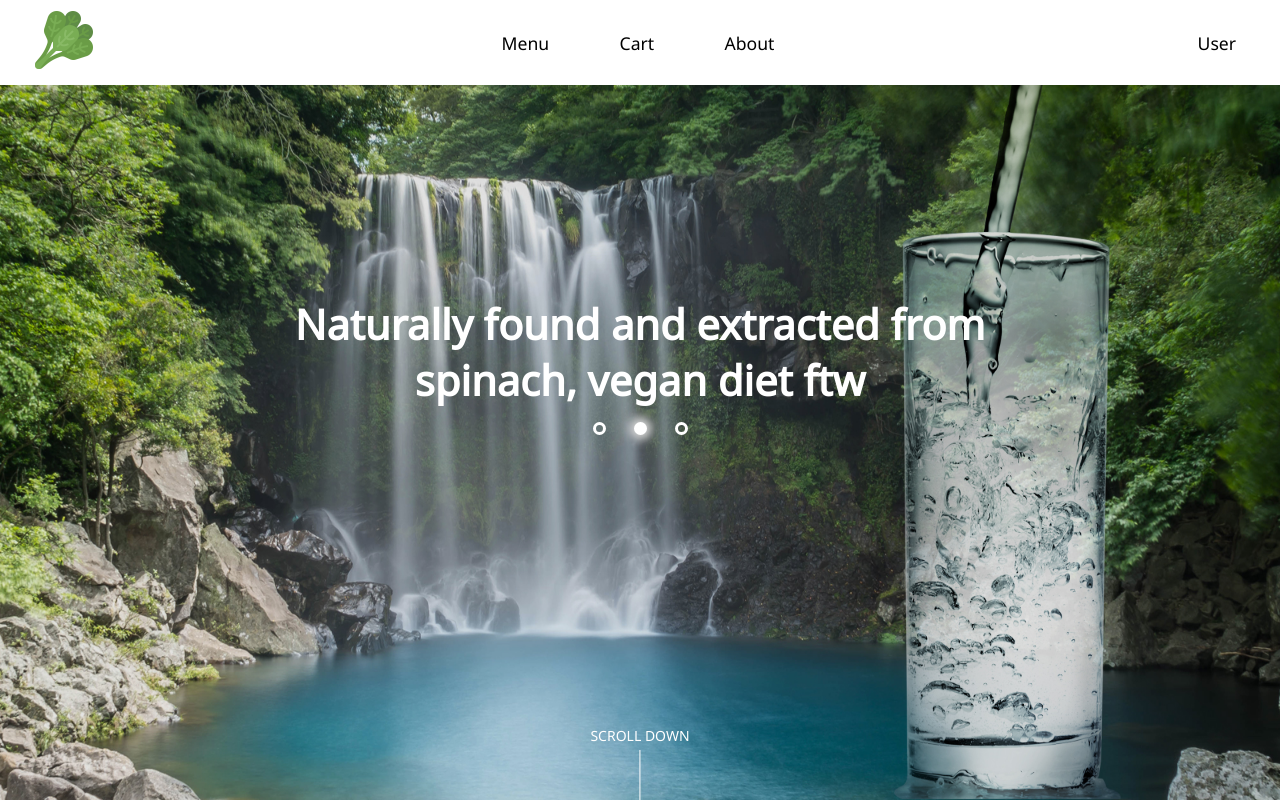
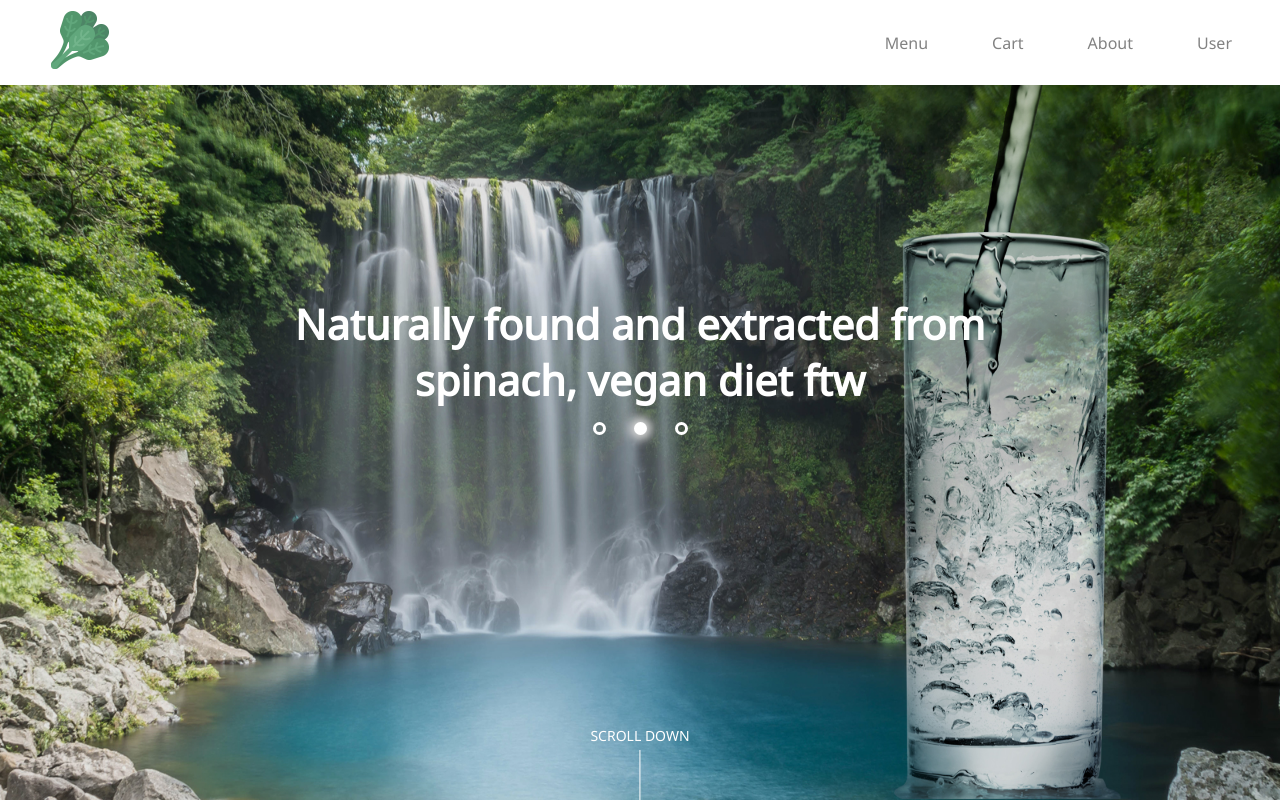
Before and after one commit to ATGphum/spinachclient, a React (Create React App) app: page / in a window 1280 px wide. Shown: the top 802 px of the page. Built offline with nearby package versions, Linux system fonts and the light colour scheme.

Commit message:
small fixes

```diff
--- a/src/App.css
+++ b/src/App.css
@@ -43,10 +43,7 @@
 .NavBar {
   width: 100%;
   position: fixed;
-  display: flex;
-  align-items: center;
-  flex-wrap: nowrap;
-  justify-content: space-between;
+
   background-color: white;
 }
 
@@ -54,9 +51,17 @@
   z-index: 2;
 }
 
+.NavFlexContainer {
+  display: flex;
+  align-items: center;
+  flex-wrap: nowrap;
+  justify-content: space-between;
+  padding: 0 3em 0 3em;
+}
+
 .NavLink {
   text-decoration: none;
-  color: black;
-  font-size: 1.1rem;
+  color: rgb(130, 130, 130);
+  font-size: 1rem;
   padding: 1em 2em 1em 2em;
 }
--- a/src/App.js
+++ b/src/App.js
@@ -43,13 +43,16 @@ function App() {
     <Router>
       <div className="App">
         <div className={`NavBar ${show && 'NavBarShow'}`}>
-          <Link to="/"><Logo to="/" /></Link>
-          <div className="CentralNavBar">
-            <Link className="NavLink" to="/menu">Menu</Link>
-            <Link className="NavLink" to="/cart">Cart</Link>
-            <Link className="NavLink" to="/about">About</Link>
+          <div className="NavFlexContainer">
+            <Link to="/"><Logo to="/" /></Link>
+            <div className="CentralNavBar">
+
+              <Link className="NavLink" to="/menu">Menu</Link>
+              <Link className="NavLink" to="/cart">Cart</Link>
+              <Link className="NavLink" to="/about">About</Link>
+              <Userbutton className="NavLink" />
+            </div>
           </div>
-          <Userbutton />
         </div>
         <Switch>
           <Route path="/menu">
--- a/src/HomePage/FlexBox.css
+++ b/src/HomePage/FlexBox.css
@@ -1,7 +1,7 @@
 .FlexBox{
     height: 28em;
     width: 28em;
-    background-color: #139f5b;;
+    background-color: #cccccc;;
     flex-shrink: 0;
 }
 
--- a/src/HomePage/Home.js
+++ b/src/HomePage/Home.js
@@ -21,9 +21,9 @@ function SecondPage() {
             <PageHeader headerColor={"#999"} headerContent={"Introducing Spinach.sup, Australia's new and exciting supplement startup."}/>
             <div className="BoxContainer">
                 <FlexBox />
-                <FlexBox backgroundColor="#223475"/>
                 <FlexBox />
-                <FlexBox backgroundColor="#223475"/>
+                <FlexBox />
+                <FlexBox />
             </div>
         </div>
     )
--- a/src/Logo.css
+++ b/src/Logo.css
@@ -1,4 +1,4 @@
 .SpinachLogo {
     height: 4rem;
-    margin: 0.5em 0 0.5em 2em;
+    margin: 0.5em 0em 0.5em 0em;
 }
--- a/src/Logo.js
+++ b/src/Logo.js
@@ -1,4 +1,4 @@
-import SpinachPic from "./images/modern-spinach1.png"
+import SpinachPic from "./images/modern-spinach1.1.png"
 import "./Logo.css"
 
 export default function Logo(){
--- a/src/Userbutton.css
+++ b/src/Userbutton.css
@@ -5,8 +5,7 @@
 }
 
 .UserButton {
-    margin: 1em;
-    padding: 0 1.5em 0 0.0em;
-    color: black;
-    font-size: 1.1rem;
+    padding: 1em 0em 1em 2em;
+    color: rgb(130, 130, 130);
+    font-size: 1rem;
 }
```
Also changed, not shown: src/images/modern-spinach1.1.png (added).
